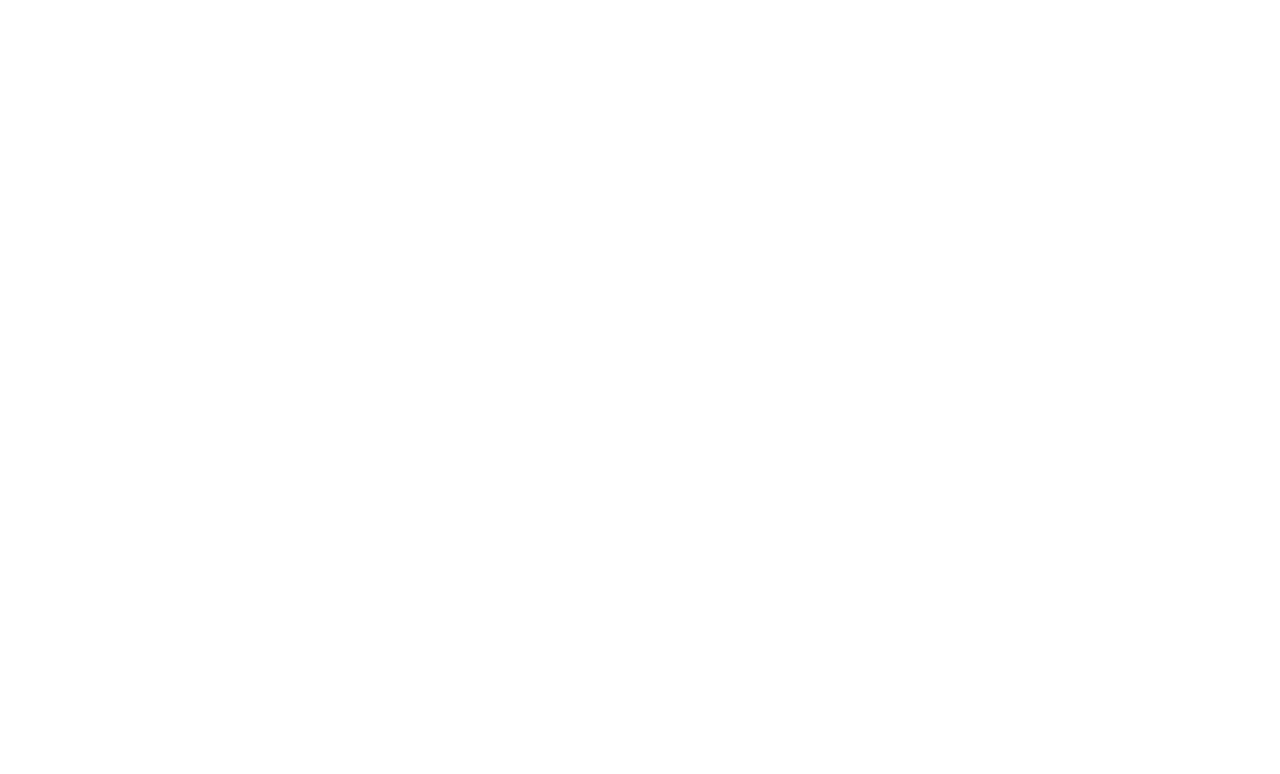
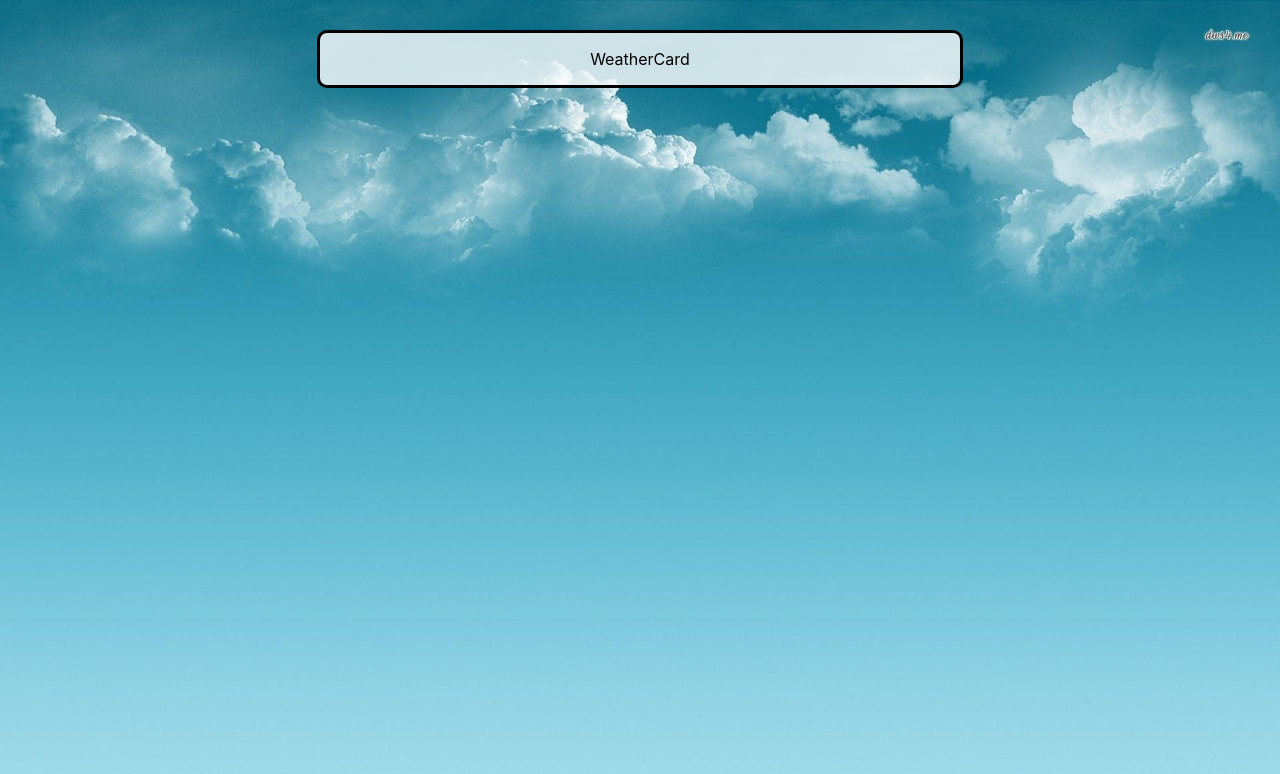
Before and after one commit to RayToth/weather-api-homework, a React (Create React App) app: page / in a window 1280 px wide. Shown: the top 774 px of the page. Built offline with nearby package versions, Linux system fonts and the light colour scheme.

Commit message:
Create Layout for WeatherCard

```diff
--- a/package.json
+++ b/package.json
@@ -10,6 +10,7 @@
     "@types/node": "^12.19.12",
     "@types/react": "^16.14.2",
     "@types/react-dom": "^16.9.10",
+    "axios": "^0.21.1",
     "react": "^17.0.1",
     "react-dom": "^17.0.1",
     "react-router-dom": "^5.2.0",
@@ -43,6 +44,7 @@
     ]
   },
   "devDependencies": {
-    "@types/react-router-dom": "^5.1.7"
+    "@types/react-router-dom": "^5.1.7",
+    "@types/styled-components": "^5.1.7"
   }
 }
--- a/src/API.ts
+++ b/src/API.ts
@@ -0,0 +1,3 @@
+export const fetchWeatherData = async () => {
+  const endpoint = ``;
+};
--- a/src/App.tsx
+++ b/src/App.tsx
@@ -1,8 +1,15 @@
 import "./App.css";
 import { BrowserRouter as Router, Route } from "react-router-dom";
+import Home from "./pages/Home";
 
 const App = () => {
-  return <div className="App"></div>;
+  return (
+    <Router>
+      <div className="App">
+        <Route path="/" component={Home} />
+      </div>
+    </Router>
+  );
 };
 
 export default App;
--- a/src/components/CurrentWeatherCard.tsx
+++ b/src/components/CurrentWeatherCard.tsx
@@ -1,4 +1,5 @@
 import React from "react";
+import styled from "styled-components";
 
 type Props = {
   temperature: string;
@@ -8,6 +9,14 @@
   currentLocation: string;
 };
 
+const StyledCard = styled.div`
+  width: 50%;
+  background-color: rgba(255, 255, 255, 0.8);
+  border-radius: 10px;
+  border: solid;
+  margin: 30px auto 0 auto;
+`;
+
 const CurrentWeatherCard: React.FC<Props> = ({
   temperature,
   feelsLikeTemp,
@@ -15,8 +24,8 @@
   weatherIcon,
   currentLocation,
 }) => (
-  <div>
+  <StyledCard>
     <p>WeatherCard</p>
-  </div>
+  </StyledCard>
 );
 export default CurrentWeatherCard;
--- a/src/index.css
+++ b/src/index.css
@@ -1,13 +1,19 @@
 body {
   margin: 0;
-  font-family: -apple-system, BlinkMacSystemFont, 'Segoe UI', 'Roboto', 'Oxygen',
-    'Ubuntu', 'Cantarell', 'Fira Sans', 'Droid Sans', 'Helvetica Neue',
+  font-family: -apple-system, BlinkMacSystemFont, "Segoe UI", "Roboto", "Oxygen",
+    "Ubuntu", "Cantarell", "Fira Sans", "Droid Sans", "Helvetica Neue",
     sans-serif;
   -webkit-font-smoothing: antialiased;
   -moz-osx-font-smoothing: grayscale;
+  background-image: url("./images/bacgkround-image.jpg");
+  background-size: cover;
+  background-position: center;
+  background-repeat: no-repeat;
+  background-attachment: fixed;
+  height: 100%;
 }
 
 code {
-  font-family: source-code-pro, Menlo, Monaco, Consolas, 'Courier New',
+  font-family: source-code-pro, Menlo, Monaco, Consolas, "Courier New",
     monospace;
 }
--- a/src/pages/Home.tsx
+++ b/src/pages/Home.tsx
@@ -19,3 +19,5 @@
     </div>
   );
 };
+
+export default Home;
```
Also changed, not shown: src/utils.ts (deleted), 2 other files (tests, documents, lock files or other folders).
